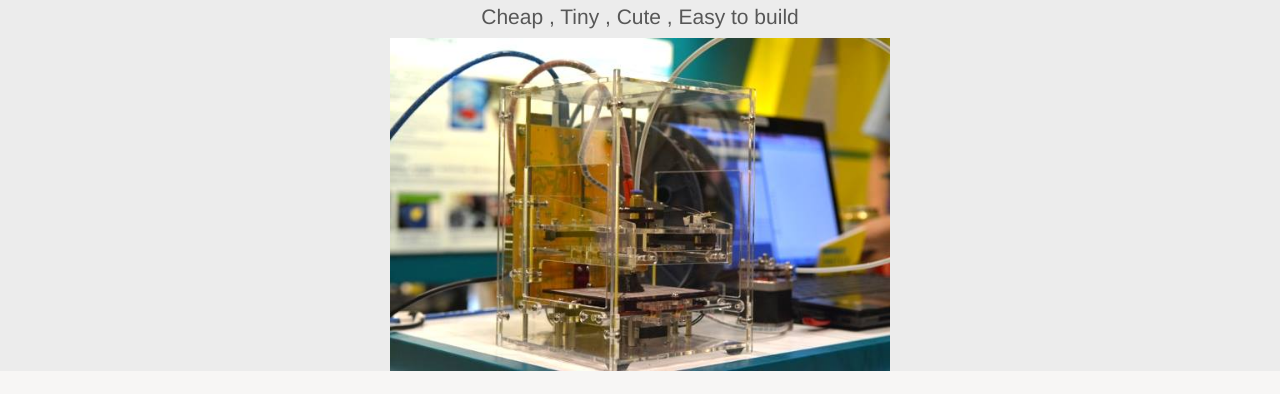
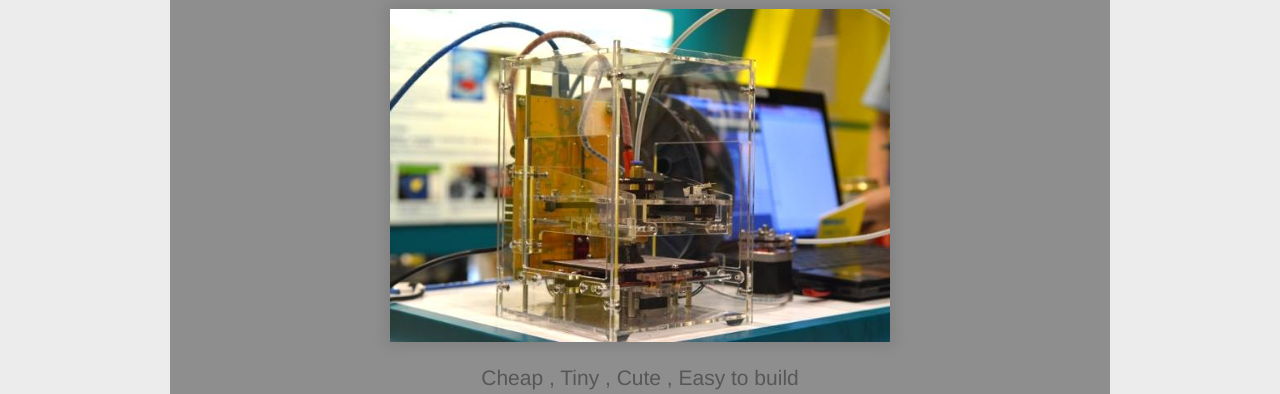
Before and after one commit to benlau/tinyboy, a website: page www/src/index.html in a window 1280 px wide. Shown: the part 125-519 px from the top of the page. Drawn offline with Linux system fonts and the light colour scheme.

Commit message:
Changed the background of hero

```diff
--- a/www/src/index.html
+++ b/www/src/index.html
@@ -21,21 +21,29 @@
 <body>
     <div class="header">
         <div class="container">
+
+
             <div class="row">
                 <div class="col-md-12"><div class="header-logo"></div>
                 </div>
             </div>
         </div>
+
     </div>
 
     <div class="hero">
+        <center>
+        <div class="backgroundgradient">
         <div class="container">
+
             <div class="col-md-12">
                 <h1>Open Design 3D Printer for Education</h1>
-                <h2>Cheap , Tiny , Cute , Easy to build </h2>
             </div>
             <div class="col-md-12 text-center">
-                <img src="img/photo1.jpg">
+                <img class="titleimg" src="img/photo1.jpg">
+            </div>
+
+             <div><h2>Cheap , Tiny , Cute , Easy to build </h2>
             </div>
             <!--
             <div class="col-md-7">
@@ -50,6 +58,8 @@
             </div>
         //-->
         </div>
+        </div>
+            </center>
     </div>
 
     <div class="about">
--- a/www/src/theme/darkblue/style.css
+++ b/www/src/theme/darkblue/style.css
@@ -202,7 +202,18 @@ body {
 }
 
 .titleimg {
-    box-shadow: 0em 0em 1em 0.3em #8A8A8A;
+    box-shadow: 0em 0em 1em 0.3em #808080;
     margin-bottom: 0.3em;
     margin-top: 1em;
 }
+
+.backgroundgradient{
+    background-image:url(header-bg.png);
+    background-size:70%;
+    max-width:940px;
+    margin-right: auto;
+    margin-left: auto;
+    background:rgba(0,0,0,0.4);
+    background-position:center;
+    background-repeat:repeat-y
+}
```
Also changed, not shown: www/src/theme/darkblue/header-bg.png (added).
